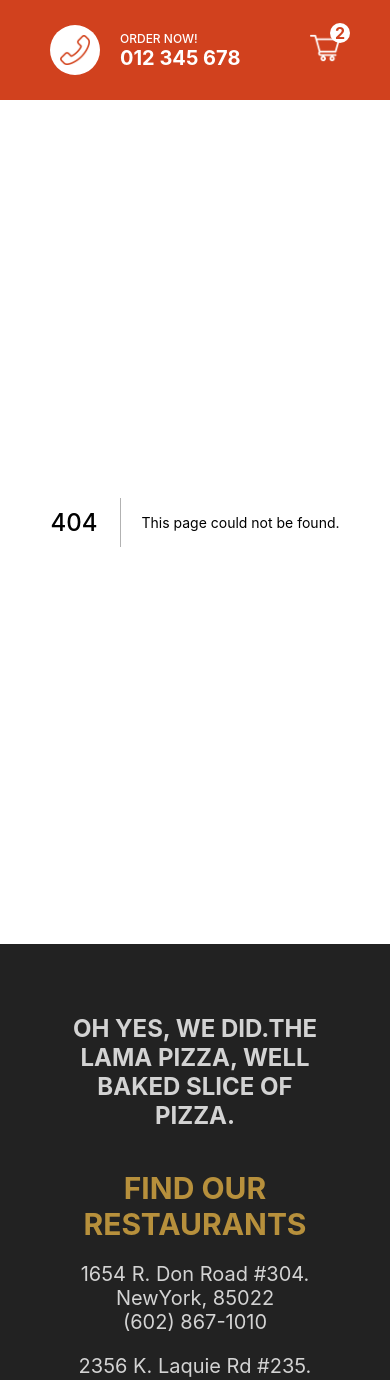
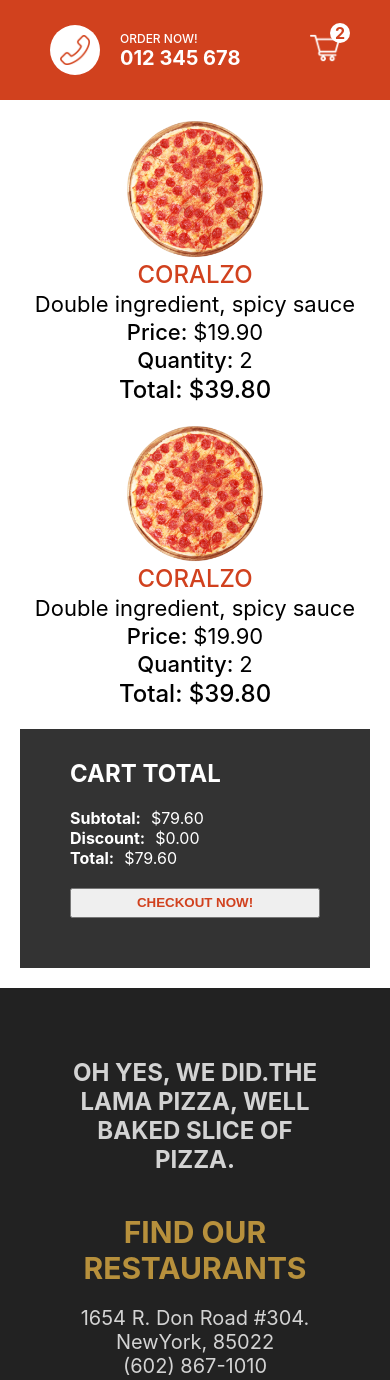
Before and after one commit to sakhawat9/restaurant, a Next.js app: page /cart in a window 390 px wide. Before the commit this address had no page. Shown: the top 1380 px of the page. Built offline with nearby package versions, Linux system fonts and the light colour scheme.

Commit message:
[ADD] cart

```diff
--- /dev/null
+++ b/pages/cart.jsx
@@ -0,0 +1,96 @@
+import Image from "next/image";
+import styles from "../styles/Cart.module.css";
+
+const Cart = () => {
+  return (
+    <div className={styles.container}>
+      <div className={styles.left}>
+        <table className={styles.table}>
+          <tr className={styles.trTitle}>
+            <th>Product</th>
+            <th>Name</th>
+            <th>Extras</th>
+            <th>Price</th>
+            <th>Quantity</th>
+            <th>Total</th>
+          </tr>
+          <tr className={styles.tr}>
+            <td>
+              <div className={styles.imgContainer}>
+                <Image
+                  src="/img/pizza.png"
+                  layout="fill"
+                  objectFit="cover"
+                  alt=""
+                />
+              </div>
+            </td>
+            <td>
+              <span className={styles.name}>CORALZO</span>
+            </td>
+            <td>
+              <span className={styles.extras}>
+                Double ingredient, spicy sauce
+              </span>
+            </td>
+            <td>
+              <span className={styles.price}>$19.90</span>
+            </td>
+            <td>
+              <span className={styles.quantity}>2</span>
+            </td>
+            <td>
+              <span className={styles.total}>$39.80</span>
+            </td>
+          </tr>
+          <tr className={styles.tr}>
+            <td>
+              <div className={styles.imgContainer}>
+                <Image
+                  src="/img/pizza.png"
+                  layout="fill"
+                  objectFit="cover"
+                  alt=""
+                />
+              </div>
+            </td>
+            <td>
+              <span className={styles.name}>CORALZO</span>
+            </td>
+            <td>
+              <span className={styles.extras}>
+                Double ingredient, spicy sauce
+              </span>
+            </td>
+            <td>
+              <span className={styles.price}>$19.90</span>
+            </td>
+            <td>
+              <span className={styles.quantity}>2</span>
+            </td>
+            <td>
+              <span className={styles.total}>$39.80</span>
+            </td>
+          </tr>
+        </table>
+      </div>
+      <div className={styles.right}>
+        <div className={styles.wrapper}>
+          <h2 className={styles.title}>CART TOTAL</h2>
+          <div className={styles.totalText}>
+            <b className={styles.totalTextTitle}>Subtotal:</b>$79.60
+          </div>
+          <div className={styles.totalText}>
+            <b className={styles.totalTextTitle}>Discount:</b>$0.00
+          </div>
+          <div className={styles.totalText}>
+            <b className={styles.totalTextTitle}>Total:</b>$79.60
+          </div>
+          <button className={styles.button}>CHECKOUT NOW!</button>
+        </div>
+      </div>
+    </div>
+  );
+};
+
+export default Cart;
--- /dev/null
+++ b/styles/Cart.module.css
@@ -0,0 +1,117 @@
+.container {
+  padding: 50px;
+  display: flex;
+}
+
+.left {
+  flex: 2;
+}
+
+.right {
+  flex: 1;
+}
+
+.imgContainer {
+  width: 100px;
+  height: 100px;
+  position: relative;
+}
+
+.table {
+  width: 100%;
+  border-spacing: 20px;
+}
+
+.name {
+  font-weight: 500;
+  color: #d1411e;
+  font-size: 18px;
+}
+
+.total {
+  font-weight: 500;
+  font-size: 18px;
+}
+
+.wrapper {
+  width: 90%;
+  max-height: 300px;
+  background-color: #333;
+  padding: 50px;
+  padding-top: 10px;
+  display: flex;
+  flex-direction: column;
+  justify-content: space-between;
+  color: white;
+}
+
+.totalTextTitle {
+  margin-right: 10px;
+}
+
+.button {
+  height: 30px;
+  color: #d1411e;
+  font-weight: bold;
+  cursor: pointer;
+  margin-top: 20px;
+}
+
+@media screen and (max-width: 480px) {
+  .container {
+    flex-direction: column;
+    padding: 20px;
+  }
+
+  .table {
+    display: flex;
+    flex-direction: column;
+    align-items: center;
+    justify-content: center;
+  }
+
+  .trTitle {
+    display: none;
+  }
+
+  .tr {
+    display: flex;
+    flex-direction: column;
+    align-items: center;
+    justify-content: center;
+    margin-bottom: 20px;
+  }
+
+  .imgContainer {
+    width: 35vw;
+    height: 35vw;
+  }
+
+  .name,
+  .total {
+    font-size: 24px;
+  }
+
+  .extras,
+  .price,
+  .quantity {
+    font-size: 22px;
+  }
+
+  .price::before {
+    content: "Price: ";
+    font-weight: 500;
+  }
+  .quantity::before {
+    content: "Quantity: ";
+    font-weight: 500;
+  }
+  .total::before {
+    content: "Total: ";
+    font-weight: 500;
+  }
+
+  .wrapper {
+    width: 100%;
+  }
+}
--- a/styles/Product.module.css
+++ b/styles/Product.module.css
@@ -0,0 +1,140 @@
+.container {
+  height: calc(100vh - 100px);
+  display: flex;
+}
+
+.left {
+  flex: 1;
+  height: 100%;
+  display: flex;
+  align-items: center;
+  justify-content: center;
+}
+
+.right {
+  flex: 1;
+  padding: 20px;
+}
+
+.imgContainer {
+  width: 80%;
+  height: 80%;
+  position: relative;
+}
+
+.price {
+  color: #d1411e;
+  font-size: 24px;
+  font-weight: 400;
+  border-bottom: 1px solid #d1411e;
+}
+
+.sizes {
+  width: 40%;
+  display: flex;
+  justify-content: space-between;
+}
+
+.size {
+  width: 30px;
+  height: 30px;
+  position: relative;
+  cursor: pointer;
+}
+
+.size:nth-child(2) {
+  width: 40px;
+  height: 40px;
+}
+
+.size:last-child {
+  width: 50px;
+  height: 50px;
+}
+
+.number {
+  position: absolute;
+  top: -5px;
+  right: -20px;
+  background-color: teal;
+  color: white;
+  font-size: 12px;
+  padding: 0 5px;
+  border-radius: 10px;
+}
+
+.ingredients {
+  display: flex;
+  margin-bottom: 30px;
+}
+
+.option {
+  display: flex;
+  align-items: center;
+  margin-right: 10px;
+  font-size: 14px;
+  font-weight: 500;
+}
+
+.checkbox {
+  width: 20px;
+  height: 20px;
+}
+
+.quantity {
+  width: 50px;
+  height: 30px;
+}
+
+.button {
+  height: 30px;
+  margin-left: 10px;
+  background-color: #d1411e;
+  color: white;
+  border: none;
+  font-weight: 500;
+  cursor: pointer;
+}
+
+@media screen and (max-width: 480px) {
+  .container {
+    height: auto;
+    text-align: center;
+    flex-direction: column;
+    margin-top: 20px;
+  }
+
+  .imgContainer {
+    width: 70vw;
+    height: 70vw;
+  }
+
+  .title {
+    margin: 5px;
+  }
+
+  .sizes {
+    width: 100%;
+    padding: 0px 20px;
+  }
+
+  .ingredients {
+    flex-direction: column;
+  }
+
+  .option {
+    margin: 10px;
+    font-size: 18px;
+  }
+
+  .checkbox {
+    width: 25px;
+    height: 25px;
+  }
+
+  .quantity,
+  .button {
+    height: 50px;
+    padding: 10px 20px;
+  }
+}
```
Also changed, not shown: pages/product/[id].jsx (+73 -0 lines).
